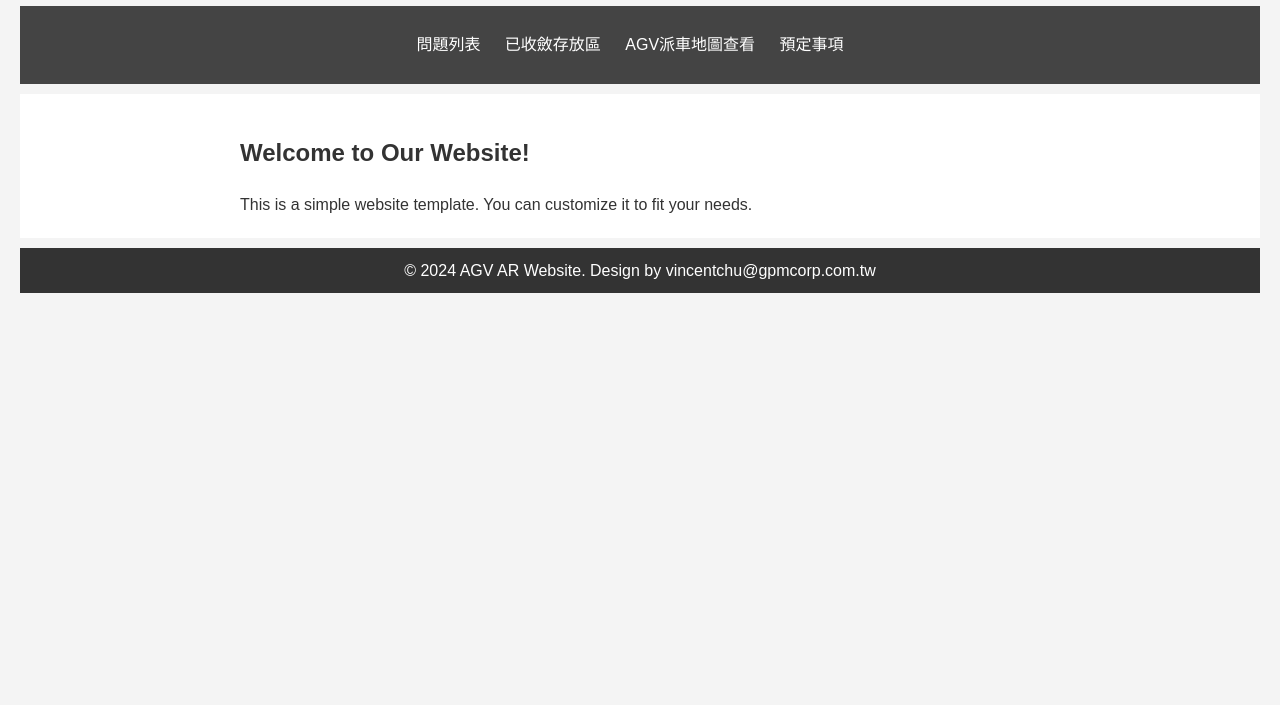
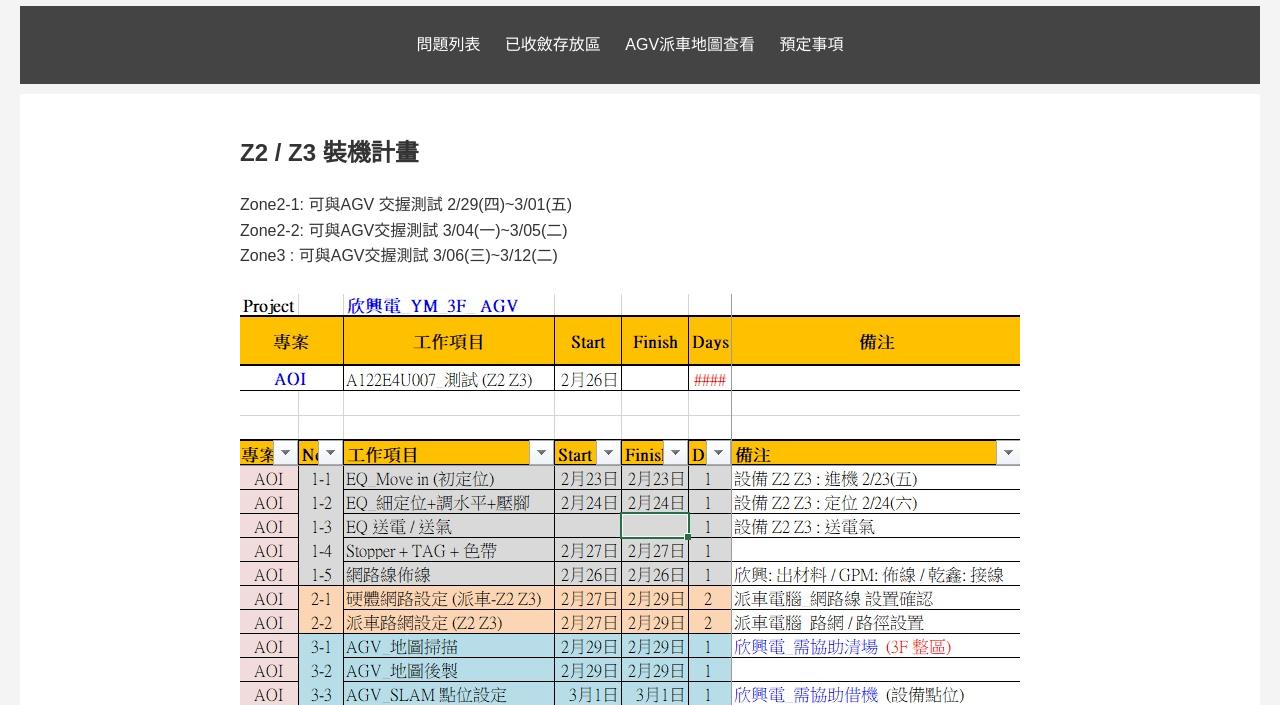
Before and after one commit to Vincent-Chu10761122/AGV_AR_Check_Website, a plain HTML site: page index.html in a window 1280 px wide. Shown: the part 95-800 px from the top of the page. Drawn offline with Linux system fonts and the light colour scheme.

Commit message:
AGV_AR_List

```diff
--- a/index.html
+++ b/index.html
@@ -24,11 +24,12 @@
     </nav>
     <main>
       <div class="container">
-        <h2>Welcome to Our Website!</h2>
-        <p>
-          This is a simple website template. You can customize it to fit your
-          needs.
-        </p>
+        <h2>Z2 / Z3 裝機計畫</h2>
+        <p>Zone2-1: 可與AGV 交握測試 2/29(四)~3/01(五)</p>
+        <p>Zone2-2: 可與AGV交握測試 3/04(一)~3/05(二)</p>
+        <p>Zone3 : 可與AGV交握測試 3/06(三)~3/12(二)</p>
+        <br />
+        <img src="Z23排程.jpg" alt="Z23排程" />
       </div>
     </main>
     <footer>
```
Also changed, not shown: Z23排程.jpg (added).
